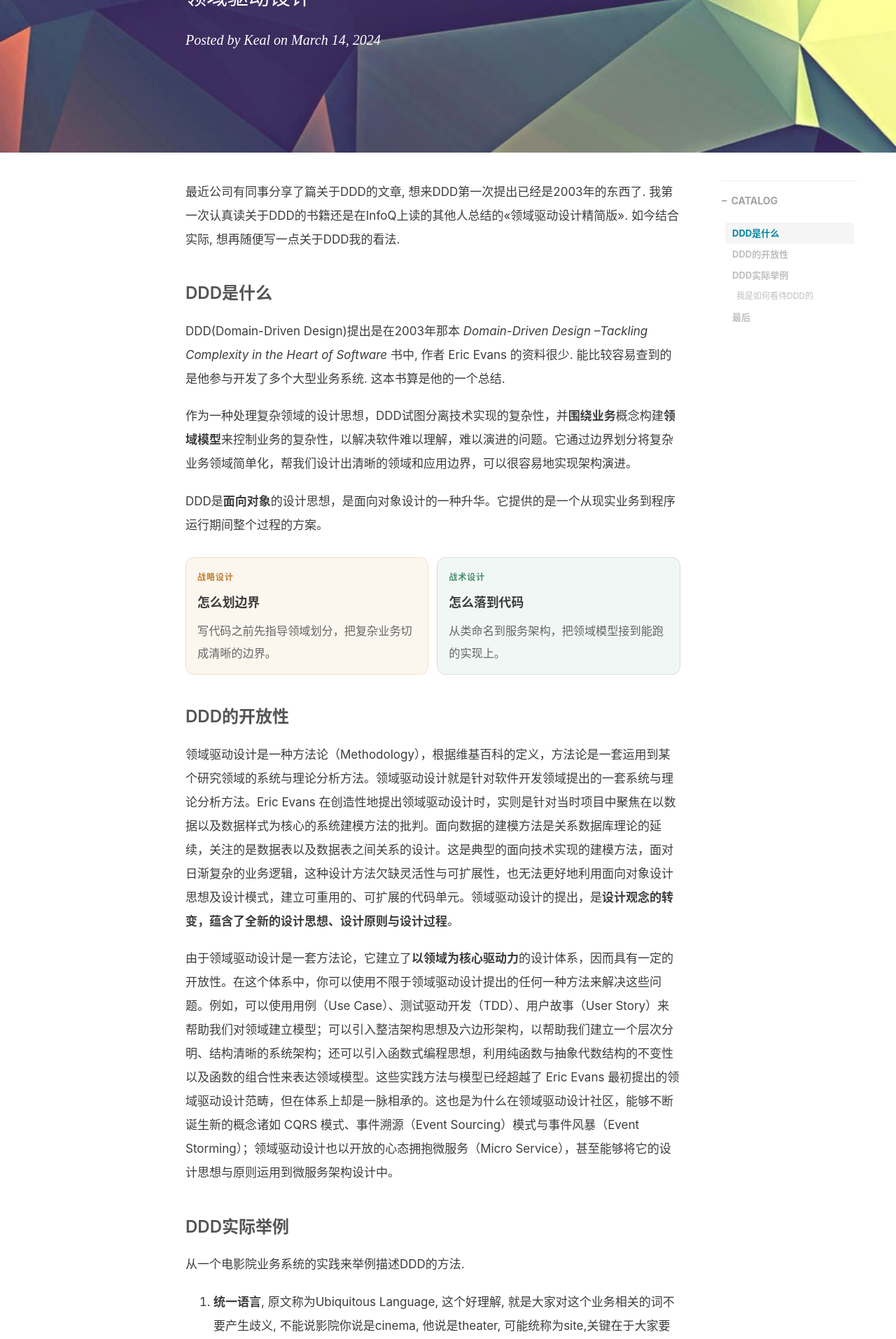
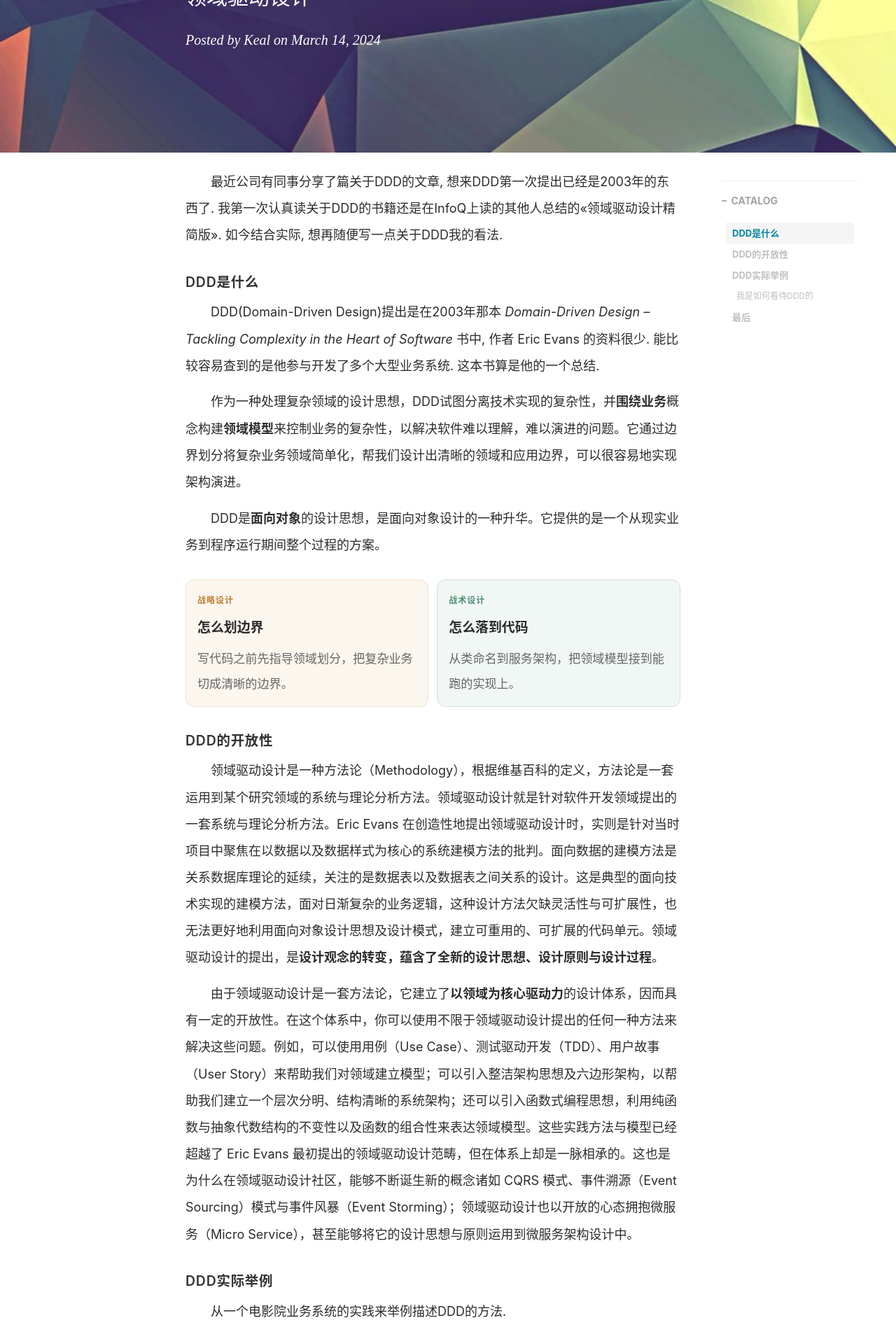
Before and after one commit to kneed/kneed.github.io, a Jekyll site: the page built from _posts/2024-03-13-浅谈DDD.md, in a window 1280 px wide. Shown: the part 305-2218 px from the top of the page at 70% size. Built offline with Jekyll 4.4.1, drawn with Linux system fonts in a browser that asks for light colours; comment, search, counter and statistics services are not loaded.

Commit message:
feat: 散文首行缩进，并拉开技术文与散文的标题层级

```diff
--- a/css/post-widgets.css
+++ b/css/post-widgets.css
@@ -285,14 +285,64 @@
   color: #333;
 }
 
-.post-kind-tech > h2:first-child {
-  margin-top: 12px;
+.post-container.post-kind-tech h1,
+.post-container.post-kind-tech h2,
+.post-container.post-kind-tech h3,
+.post-container.post-kind-tech h4,
+.post-container.post-kind-tech h5,
+.post-container.post-kind-tech h6 {
+  line-height: 1.4;
+  color: #1f1f1f;
+  text-wrap: pretty;
 }
-.post-kind-tech > h2:first-child::before {
+
+.post-container.post-kind-tech h2 {
+  font-size: 1.5em;
+  font-weight: 700;
+  letter-spacing: -0.02em;
+  margin: 2.3em 0 0.7em;
+  padding: 0.12em 0 0.12em 0.72em;
+  border-left: 3px solid #0085a1;
+}
+
+.post-container.post-kind-tech h2::before {
   content: none;
   display: none;
   margin: 0;
   border: 0;
+}
+
+.post-container.post-kind-tech > h2:first-child {
+  margin-top: 0.6em;
+}
+
+.post-container.post-kind-tech h3 {
+  font-size: 1.22em;
+  font-weight: 600;
+  letter-spacing: -0.01em;
+  margin: 1.7em 0 0.5em;
+  color: #2a2a2a;
+}
+
+.post-container.post-kind-tech h4 {
+  font-size: 1.06em;
+  font-weight: 600;
+  color: #0085a1;
+  margin: 1.35em 0 0.4em;
+}
+
+.post-container.post-kind-tech h5,
+.post-container.post-kind-tech h6 {
+  font-size: 0.95em;
+  font-weight: 600;
+  color: #6a6a6a;
+  margin: 1.15em 0 0.35em;
+}
+
+.post-container.post-kind-tech h2 + p,
+.post-container.post-kind-tech h3 + p,
+.post-container.post-kind-tech h4 + p {
+  margin-top: 0.55em;
 }
 
 .post-kind-tech blockquote:not(.pull) {
@@ -317,72 +367,113 @@
   margin-bottom: 0.45em;
 }
 
-.post-kind-tech h3 {
-  letter-spacing: -0.01em;
+
+/* —— Essay / 生活 / 阅读: 像读书，不像说明书 —— */
+.post-container.post-kind-essay {
+  font-size: 18px;
+  line-height: 2.12;
+  color: #2c2c2c;
 }
 
-/* —— Essay / 生活 / 阅读: looser, like reading a book —— */
-.post-kind-essay {
-  font-size: 17px;
-  line-height: 2;
-  color: #3d3d3d;
+.post-container.post-kind-essay > p {
+  text-indent: 2em;
+  margin: 0.2em 0 0.75em;
 }
 
-.post-kind-essay > p {
-  margin: 1.15em 0;
+.post-container.post-kind-essay > p:has(> img),
+.post-container.post-kind-essay > p:has(> a img) {
+  text-indent: 0;
+  margin: 1.6em 0;
 }
 
-.post-kind-essay > p:first-of-type {
-  font-size: 1em;
-  line-height: 2;
-  color: inherit;
+.post-container.post-kind-essay h1,
+.post-container.post-kind-essay h2,
+.post-container.post-kind-essay h3,
+.post-container.post-kind-essay h4,
+.post-container.post-kind-essay h5,
+.post-container.post-kind-essay h6 {
+  text-indent: 0;
+  line-height: 1.45;
+  color: #1f1f1f;
 }
 
-.post-kind-essay h2 {
+.post-container.post-kind-essay h2 {
   font-weight: 600;
   font-size: 1.28em;
-  letter-spacing: 0.04em;
-  color: #2c2c2c;
-  margin: 2.2em 0 0.9em;
+  letter-spacing: 0.12em;
+  margin: 2.5em 0 0.35em;
 }
 
-.post-kind-essay h2::before {
-  content: none;
-  display: none;
-  margin: 0;
-  border: 0;
+.post-container.post-kind-essay h2::before {
+  content: none !important;
+  display: none !important;
+  margin: 0 !important;
+  border: 0 !important;
 }
 
-.post-kind-essay h3,
-.post-kind-essay h4 {
+.post-container.post-kind-essay h2::after {
+  content: "";
+  display: block;
+  width: 1.75em;
+  height: 1px;
+  background: #c5c5c5;
+  margin: 0.55em 0 0.95em;
+}
+
+.post-container.post-kind-essay h3 {
+  font-size: 1.08em;
+  font-weight: 600;
+  letter-spacing: 0.04em;
+  color: #333;
+  margin: 1.7em 0 0.55em;
+}
+
+.post-container.post-kind-essay h4 {
+  font-size: 1em;
   font-weight: 600;
   color: #555;
-  margin: 1.8em 0 0.7em;
+  margin: 1.35em 0 0.4em;
 }
 
-.post-kind-essay blockquote:not(.pull) {
+.post-container.post-kind-essay h5,
+.post-container.post-kind-essay h6 {
+  font-size: 0.9em;
+  font-weight: 400;
+  color: #888;
+  line-height: 1.75;
+  margin: 0.35em 0 1.1em;
+}
+
+.post-container.post-kind-essay blockquote:not(.pull) {
   background: none;
   border: 0;
-  border-left: 2px solid #d8d8d8;
+  border-left: 2px solid #cfcfcf;
   border-radius: 0;
-  padding: 0.15em 0 0.15em 1.1em;
-  margin: 1.6em 0;
-  color: #6a6a6a;
+  padding: 0.1em 0 0.1em 1.15em;
+  margin: 1.4em 0 1.4em 0.4em;
+  color: #666;
   font-style: italic;
-  font-size: 0.98em;
+  font-size: 0.96em;
+  text-indent: 0;
 }
 
-.post-kind-essay img {
-  border-radius: 4px;
-  margin: 1.8em auto;
+.post-container.post-kind-essay blockquote:not(.pull) p {
+  text-indent: 0;
+  margin: 0.3em 0;
 }
 
-.post-kind-essay > ul,
-.post-kind-essay > ol {
-  margin: 0.8em 0 1.4em;
+.post-container.post-kind-essay img {
+  border-radius: 2px;
+  margin: 1.6em auto;
 }
 
-.post-kind-essay > ul > li,
-.post-kind-essay > ol > li {
-  margin-bottom: 0.35em;
+.post-container.post-kind-essay > ul,
+.post-container.post-kind-essay > ol {
+  margin: 0.6em 0 1.2em;
+  text-indent: 0;
 }
+
+.post-container.post-kind-essay > ul > li,
+.post-container.post-kind-essay > ol > li {
+  margin-bottom: 0.3em;
+}
```
